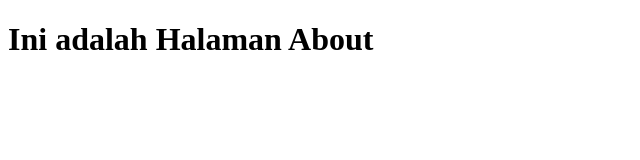
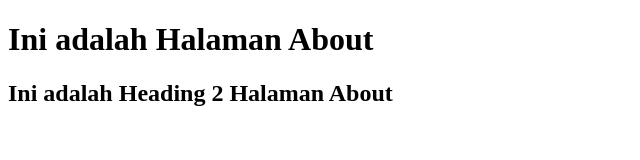
Before and after one commit to ubsisalmanalfarisi/latihan-git, a plain HTML site: page about.html in a window 1280 px wide. Shown: the whole page, without its empty margins (0-640 px from the left). Drawn offline with Linux system fonts and the light colour scheme.

Commit message:
Menambahkan Heading 2 Pada Halaman About.html

```diff
--- a/about.html
+++ b/about.html
@@ -10,6 +10,7 @@
 
 <body>
     <h1>Ini adalah Halaman About</h1>
+    <h2>Ini adalah Heading 2 Halaman About</h2>
 </body>
 
 </html>
```
